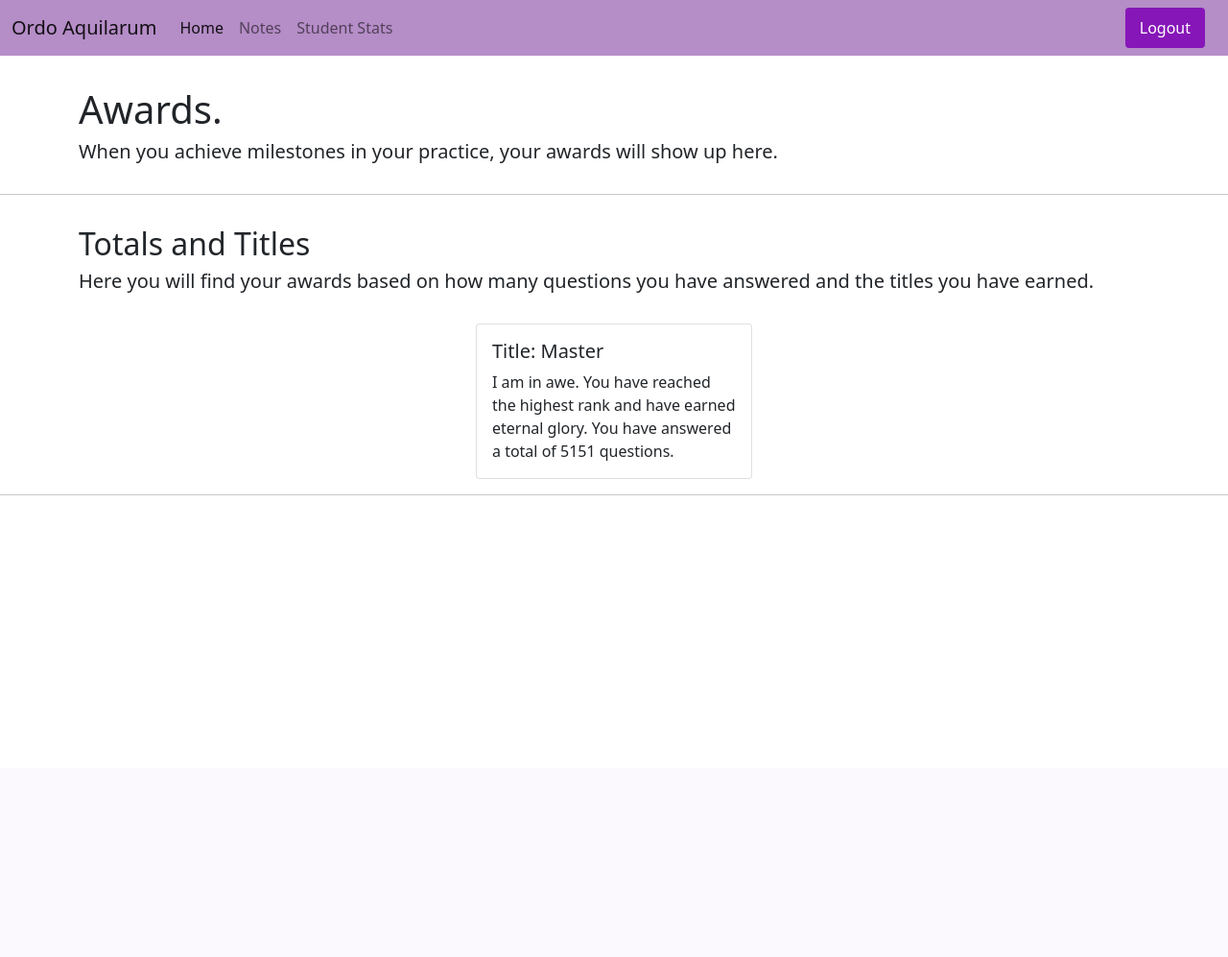
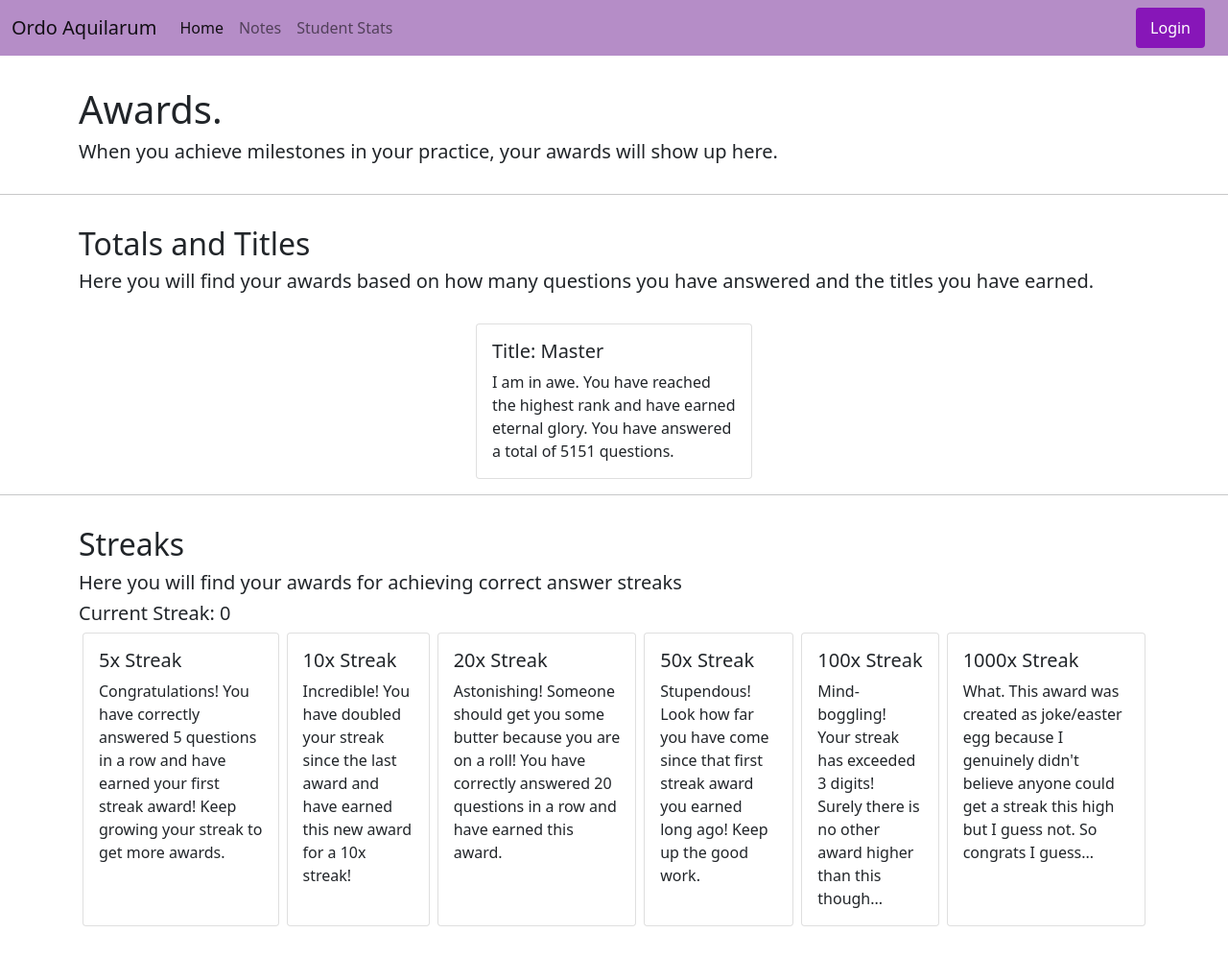
Before and after one commit to Js-cook/Comp-Sci-IA---Ordo-Aquilarum, a Django app: page /awards in a window 1280 px wide. Shown: the whole page at 96% size. Before the commit the page ends 516 px from the top, so only its background shows below. Run offline with Django 3.2, Linux system fonts and the light colour scheme; a user stored in the database is signed in; data comes from the database, SQL or seed files in the repository; both versions use the stored data as it was after the commit.

Commit message:
ADD - Added new streaks section to the awards page

```diff
--- a/user_app/static/user_app/styles.css
+++ b/user_app/static/user_app/styles.css
@@ -60,3 +60,8 @@
 th, .warning {
   color: red !important;
 }
+
+.card card-special {
+  border-style: solid !important;
+  border-color: yellow !important;
+}
--- a/user_app/templates/user_app/awards.html
+++ b/user_app/templates/user_app/awards.html
@@ -46,8 +46,8 @@
   <h5>Here you will find your awards based on how many questions you have answered and the titles you have earned.</h5>
 </div>
 <div class="d-flex justify-content-center">
-  <div class="card" style="width: 18rem;">
-    <div class="card-body">
+  <div class="card card-special" style="width: 18rem;">
+    <div class="card-body ">
       <h5 class="card-title">Title: {{title}}</h5>
       {% if title == "Novice" %}
       <p class="card-text">Everyone needs to start somewhere and you have already started your journey. You have answered a total of {{total}} questions.</p>
@@ -62,5 +62,60 @@
   </div>
 </div>
 <hr>
+<div class="container">
+  <h2>Streaks</h2>
+  <h5>Here you will find your awards for achieving correct answer streaks</h5>
+  <h5>Current Streak: {{user.streak}}</h5>
+  <div class="d-flex justify-content-center">
+  {% if user.highest_streak >= 5 %}
+  <div class="card card-special">
+    <div class="card-body ">
+      <h5 class="card-title">5x Streak</h5>
+      <p class="card-text">Congratulations! You have correctly answered 5 questions in a row and have earned your first streak award! Keep growing your streak to get more awards. </p>
+    </div>
+  </div>
+  {% endif %}
+  {% if user.highest_streak >= 10 %}
+  <div class="card card-special">
+    <div class="card-body ">
+      <h5 class="card-title">10x Streak</h5>
+      <p class="card-text">Incredible! You have doubled your streak since the last award and have earned this new award for a 10x streak!</p>
+    </div>
+  </div>
+  {% endif %}
+  {% if user.highest_streak >= 20 %}
+  <div class="card card-special">
+    <div class="card-body ">
+      <h5 class="card-title">20x Streak</h5>
+      <p class="card-text">Astonishing! Someone should get you some butter because you are on a roll! You have correctly answered 20 questions in a row and have earned this award.</p>
+    </div>
+  </div>
+  {% endif %}
+  {% if user.highest_streak >= 50 %}
+  <div class="card card-special">
+    <div class="card-body ">
+      <h5 class="card-title">50x Streak</h5>
+      <p class="card-text">Stupendous! Look how far you have come since that first streak award you earned long ago! Keep up the good work.</p>
+    </div>
+  </div>
+  {% endif %}
+  {% if user.highest_streak >= 100 %}
+  <div class="card card-special">
+    <div class="card-body ">
+      <h5 class="card-title">100x Streak</h5>
+      <p class="card-text">Mind-boggling! Your streak has exceeded 3 digits! Surely there is no other award higher than this though...</p>
+    </div>
+  </div>
+  {% endif %}
+  {% if user.highest_streak >= 1000 %}
+  <div class="card card-special">
+    <div class="card-body ">
+      <h5 class="card-title">1000x Streak</h5>
+      <p class="card-text">What. This award was created as joke/easter egg because I genuinely didn't believe anyone could get a streak this high but I guess not. So congrats I guess...</p>
+    </div>
+  </div>
+  {% endif %}
+  </div>
+</div>
 
 {% endblock %}
--- a/user_app/views.py
+++ b/user_app/views.py
@@ -788,6 +788,7 @@
     location = random.randint(1,3)
     return render(request, "user_app/adj_question.html", { 'term': term[0], 'outcome': outcome, 'correct': term[-1], 'incorrect1': incorrect1_l[-1], 'incorrect2': incorrect2_l[-1], 'location': location, 'stats': usern })
 
+
 def register(request):
   if request.method == "POST":
     form = UserCreationForm(request.POST)
@@ -897,4 +898,4 @@
     title = "Advanced"
   elif total >= 5000:
     title = "Master"
-  return render(request, "user_app/awards.html", { 'title': title, 'total': total})
+  return render(request, "user_app/awards.html", { 'title': title, 'total': total, 'user': actual,})
```
Also changed, not shown: db.sqlite3.
